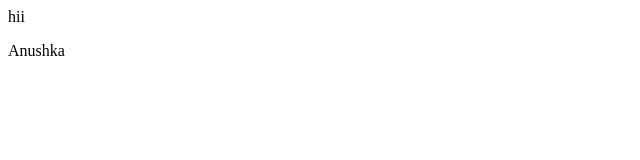
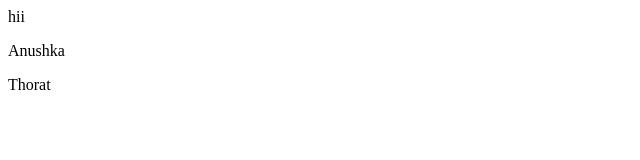
Before and after one commit to anushkathorat6-creator/repo1, a plain HTML site: page index.html in a window 1280 px wide. Shown: the full height of the page, 0-640 px from the left. Drawn offline with Linux system fonts and the light colour scheme.

Commit message:
add para

```diff
--- a/index.html
+++ b/index.html
@@ -1,2 +1,3 @@
 <p>hii</p>
 <p>Anushka</p>
+<p>Thorat</p>
```
